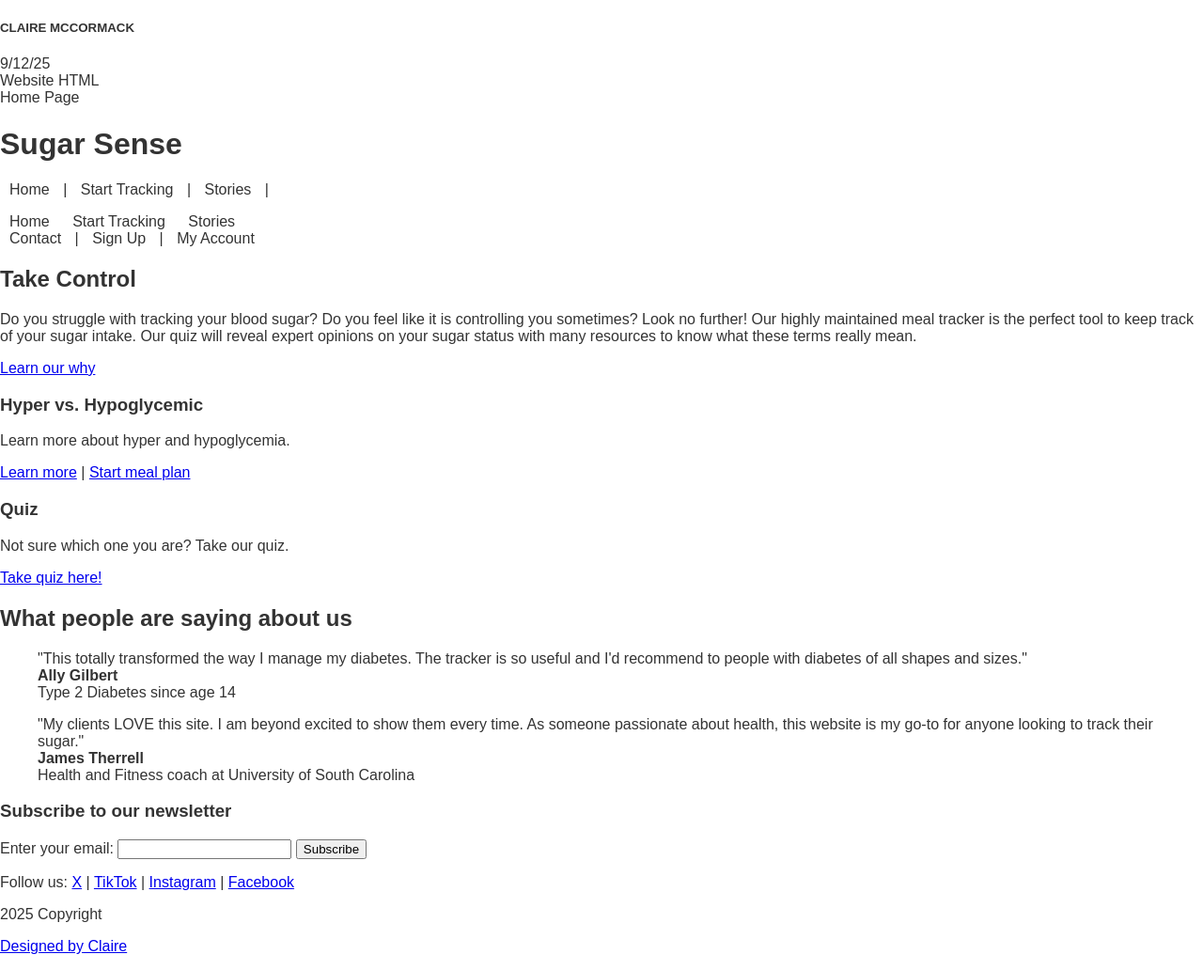
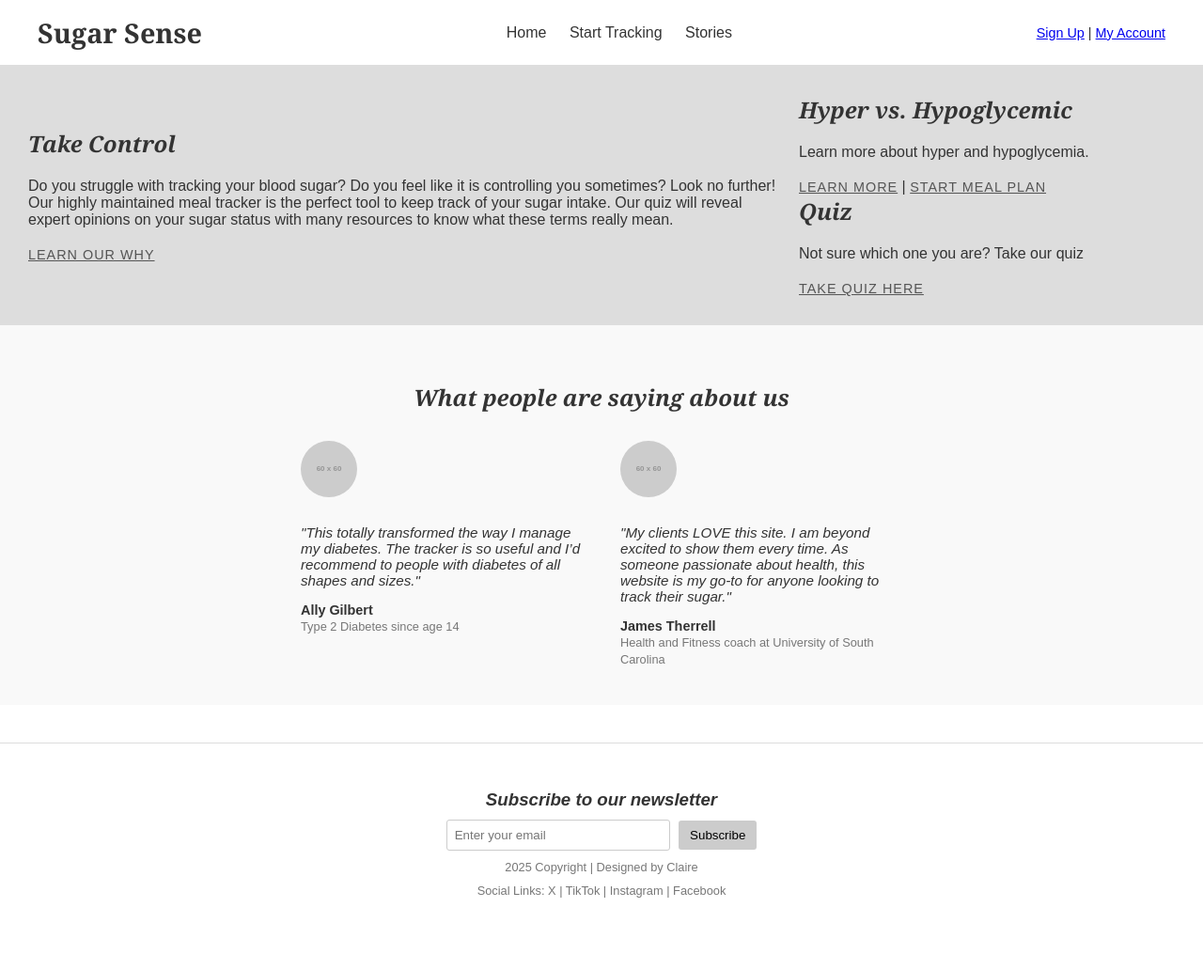
Before and after one commit to cmccormack0/sugarSense, a plain HTML site: page index.html in a window 1280 px wide. Shown: the whole page at 94% size. After the commit the page ends 995 px from the top, so only its background shows below. Drawn offline with Linux system fonts and the light colour scheme; placeholder pictures from the web are drawn by us.

Commit message:
Update index.html

```diff
--- a/index.html
+++ b/index.html
@@ -1,7 +1,13 @@
 <!DOCTYPE html>
 <html lang="en">
 <head>
+    <meta charset="UTF-8">
+    <meta name="viewport" content="width=device-width, initial-scale=1.0">
+    <title>Sugar Sense - Home</title>
+
+    <!-- INTERNAL CSS -->
     <style>
+        /* GLOBAL STYLES */
         body {
             font-family: Arial, sans-serif;
             margin: 0;
@@ -10,6 +16,7 @@
             color: #333;
         }
 
+        /* HEADER */
         header {
             display: flex;
             justify-content: space-between;
@@ -38,6 +45,7 @@
             font-size: 0.9rem;
         }
 
+        /* MAIN HERO SECTION */
         .hero {
             display: grid;
             grid-template-columns: 2fr 1fr;
@@ -72,6 +80,7 @@
             letter-spacing: 1px;
         }
 
+        /* TESTIMONIALS */
         .testimonials {
             text-align: center;
             padding: 40px 20px;
@@ -119,6 +128,7 @@
             font-size: 0.8rem;
         }
 
+        /* FOOTER */
         footer {
             text-align: center;
             padding: 30px;
@@ -154,79 +164,66 @@
         }
 
     </style>
-
-  <meta charset="UTF-8">
-  <title>Sugar Sense</title>
 </head>
 <body>
 
-  <h5>CLAIRE MCCORMACK</h5>
-  <p>9/12/25<br>Website HTML<br>Home Page</p>
+    <!-- HEADER -->
+    <header>
         <h1>Sugar Sense</h1>
-
-  <nav>
-    <p>
-      <a href="#">Home</a> |
-      <a href="#">Start Tracking</a> |
-      <a href="#">Stories</a> |
         <nav>
             <a href="index.html">Home</a>
             <a href="form.html">Start Tracking</a>
             <a href="stories.html">Stories</a>
         </nav>
-      <a href="#">Contact</a> |
-      <a href="#">Sign Up</a> |
-      <a href="#">My Account</a>
-    </p>
-  </nav>
+        <div class="account-links">
+            <a href="#">Sign Up</a> | <a href="#">My Account</a>
+        </div>
+    </header>
 
+    <!-- HERO SECTION -->
+    <section class="hero">
+        <div>
             <h2>Take Control</h2>
             <p>Do you struggle with tracking your blood sugar? Do you feel like it is controlling you sometimes? Look no further! Our highly maintained meal tracker is the perfect tool to keep track of your sugar intake. Our quiz will reveal expert opinions on your sugar status with many resources to know what these terms really mean.</p>
-  <p><a href="#">Learn our why</a></p>
+            <a href="#">Learn Our Why</a>
+        </div>
+        <div>
+            <h2>Hyper vs. Hypoglycemic</h2>
+            <p>Learn more about hyper and hypoglycemia.</p>
+            <a href="#">Learn More</a> | <a href="#">Start Meal Plan</a>
+            <h2>Quiz</h2>
+            <p>Not sure which one you are? Take our quiz</p>
+            <a href="#">Take Quiz Here</a>
+        </div>
+    </section>
 
-  <h3>Hyper vs. Hypoglycemic</h3>
-  <p>Learn more about hyper and hypoglycemia.</p>
-  <p>
-    <a href="#">Learn more</a> |
-    <a href="#">Start meal plan</a>
-  </p>
+    <!-- TESTIMONIALS -->
+    <section class="testimonials">
+        <h2>What people are saying about us</h2>
+        <div class="testimonial-container">
+            <div class="testimonial">
+                <img src="https://via.placeholder.com/60" alt="User">
+                <p>"This totally transformed the way I manage my diabetes. The tracker is so useful and I’d recommend to people with diabetes of all shapes and sizes."</p>
+                <h4>Ally Gilbert</h4>
+                <small>Type 2 Diabetes since age 14</small>
+            </div>
+            <div class="testimonial">
+                <img src="https://via.placeholder.com/60" alt="User">
+                <p>"My clients LOVE this site. I am beyond excited to show them every time. As someone passionate about health, this website is my go-to for anyone looking to track their sugar."</p>
+                <h4>James Therrell</h4>
+                <small>Health and Fitness coach at University of South Carolina</small>
+            </div>
+        </div>
+    </section>
 
-  <h3>Quiz</h3>
-  <p>Not sure which one you are? Take our quiz.</p>
-  <p><a href="#">Take quiz here!</a></p>
-
-  <h2>What people are saying about us</h2>
-
-  <blockquote>
-    "This totally transformed the way I manage my diabetes. The tracker is so useful and I'd recommend to people with diabetes of all shapes and sizes."
-    <br>
-    <strong>Ally Gilbert</strong><br>
-    Type 2 Diabetes since age 14
-  </blockquote>
-
-  <blockquote>
-    "My clients LOVE this site. I am beyond excited to show them every time. As someone passionate about health, this website is my go-to for anyone looking to track their sugar."
-    <br>
-    <strong>James Therrell</strong><br>
-    Health and Fitness coach at University of South Carolina
-  </blockquote>
-
+    <!-- FOOTER -->
+    <footer>
         <h3>Subscribe to our newsletter</h3>
-  <form>
-    <label for="email">Enter your email:</label>
-    <input type="email" id="email" name="email">
-    <button type="submit">Subscribe</button>
-  </form>
-
-  <p>Follow us:
-    <a href="#">X</a> |
-    <a href="#">TikTok</a> |
-    <a href="#">Instagram</a> |
-    <a href="#">Facebook</a>
-  </p>
-
-  <p>2025 Copyright</p>
-  <p><a href="#">Designed by Claire</a></p>
+        <input type="email" placeholder="Enter your email">
+        <button>Subscribe</button>
+        <p>2025 Copyright | Designed by Claire</p>
+        <p>Social Links: X | TikTok | Instagram | Facebook</p>
+    </footer>
 
 </body>
 </html>
```
Lines whose indentation alone changed are shown as unchanged.
